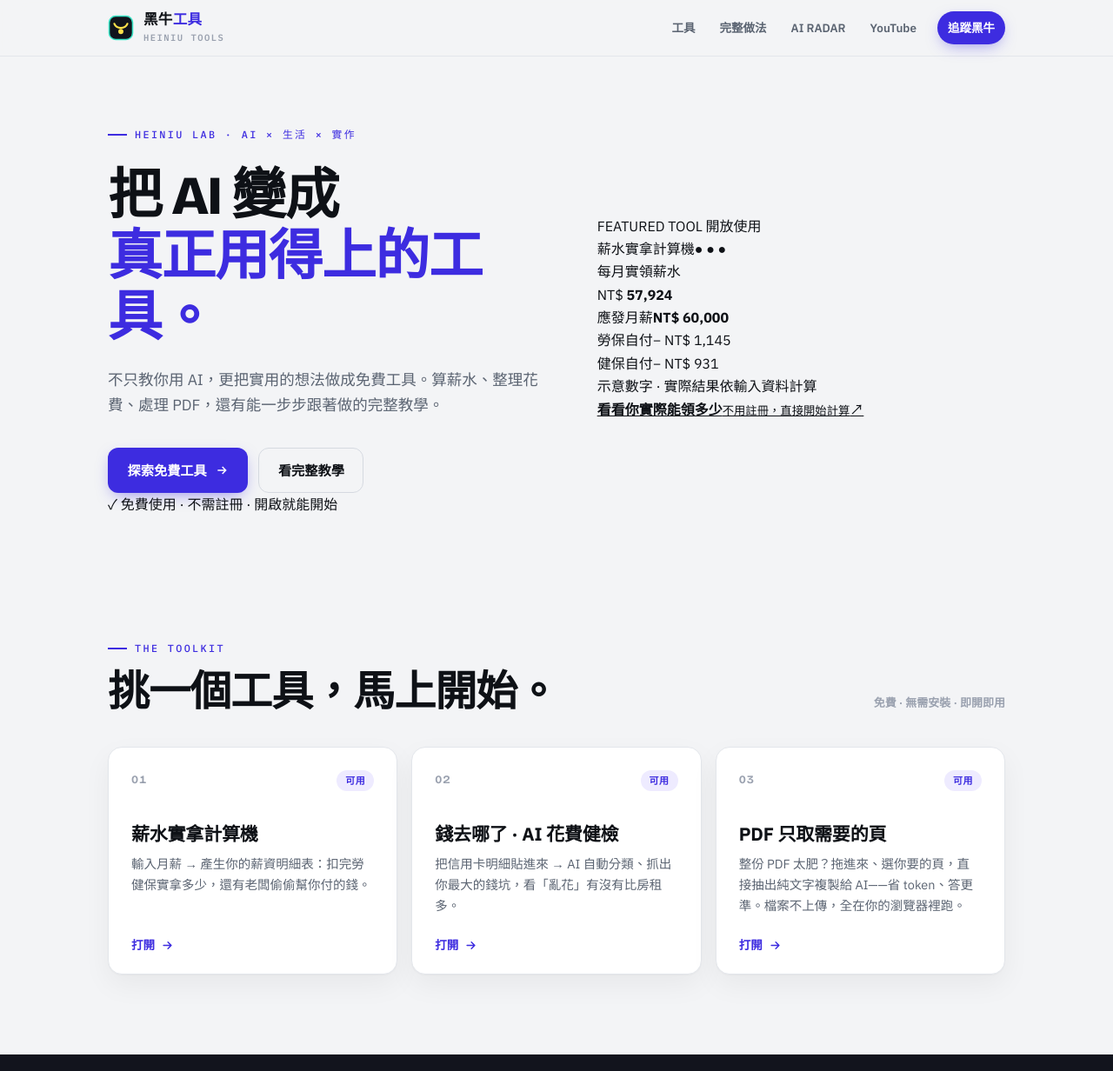
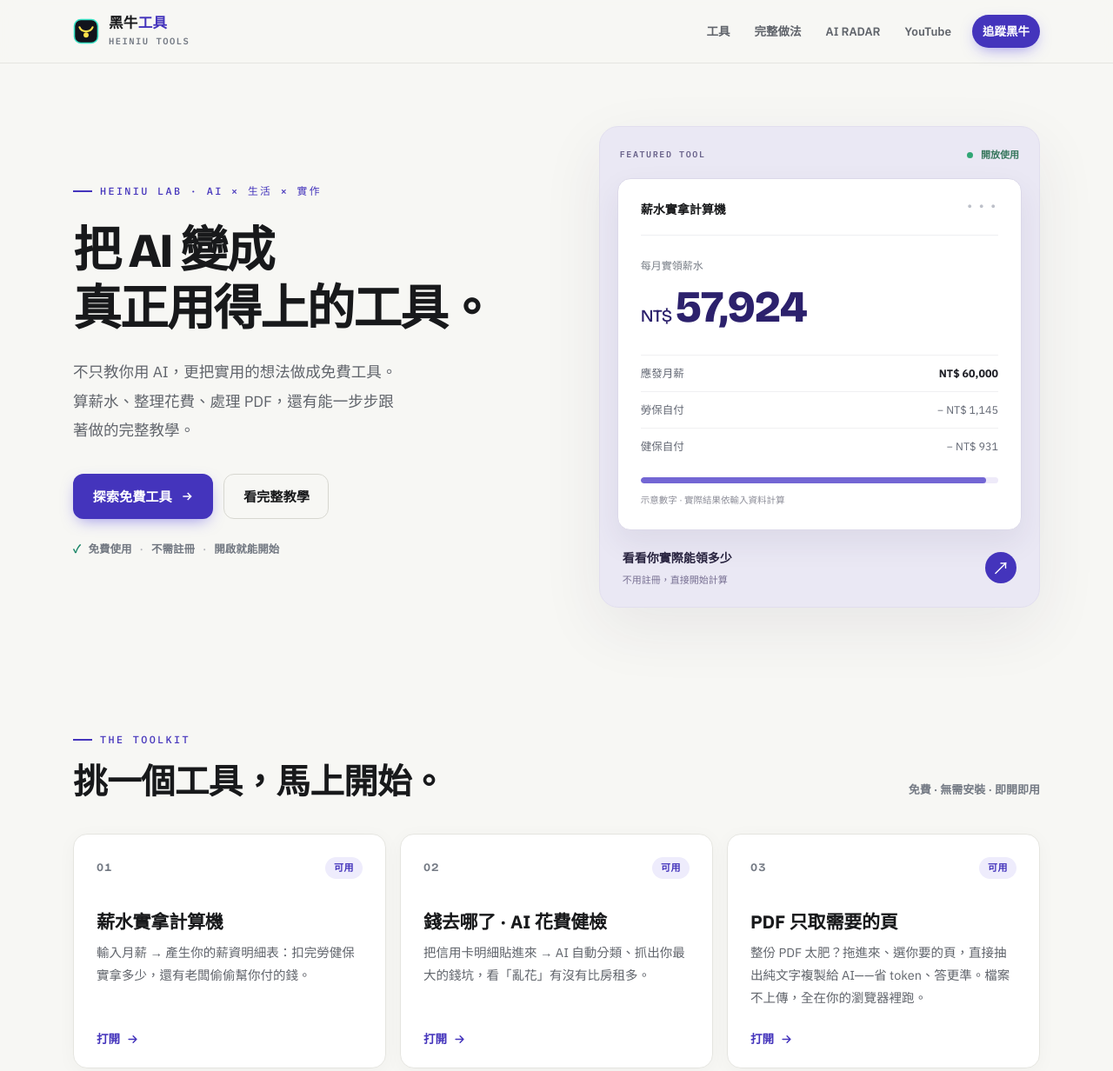
Before and after one commit to FATTY-BAMBA/heiniu-tools, a plain HTML site: page index.html in a window 1280 px wide. Shown: the top 1232 px of the page at 87% size. Drawn offline with nearby package versions, Linux system fonts and the light colour scheme.

Commit message:
Design: refresh assets/base.css for editorial toolkit homepage

```diff
--- a/assets/base.css
+++ b/assets/base.css
@@ -198,3 +198,73 @@ a:focus-visible,button:focus-visible,input:focus-visible,textarea:focus-visible,
 @media (prefers-reduced-motion: reduce){
   *{animation:none!important;transition:none!important;scroll-behavior:auto!important;}
 }
+
+/* Homepage refresh — editorial toolkit */
+:root{--bg:#F7F7F4;--bg-soft:#FAFAF8;--line:#E5E5E0;--line2:#D7D7D0;--ink:#18191B;--ink2:#60646B;--muted:#747A84;--hi:#4434BC;--hi-bright:#5746D4;--hi-soft:#EEECFC;--shadow:0 4px 22px rgba(20,20,28,.035);--wrap:1160px}
+.site-nav{background:rgba(247,247,244,.92)}
+.site-nav .wrap{height:72px}
+.hero{padding:92px 0 104px}
+.hero-grid{display:grid;grid-template-columns:1.04fr .96fr;gap:76px;align-items:center}
+.hero .eyebrow{margin-bottom:30px}
+.hero h1{max-width:none;font-size:clamp(2.6rem,4.35vw,4.25rem);line-height:1.2;letter-spacing:-.035em}
+.hero h1 .acc{color:var(--ink)}
+.hero .lede{font-size:17px;max-width:36ch;margin-top:28px;line-height:1.9}
+.hero .acts{margin-top:32px}
+.hero-assurance{display:flex;flex-wrap:wrap;align-items:center;gap:9px;margin-top:24px;color:#717781;font-size:12.5px;font-weight:600}
+.hero-assurance>span:first-child{color:#148364}
+.hero-assurance .sep{color:#B3B5BB}
+.hero-feature{background:#EAE8F4;border:1px solid #E1DEEE;border-radius:22px;padding:20px;box-shadow:0 24px 70px rgba(45,38,78,.08);min-width:0}
+.feature-top{display:flex;align-items:center;justify-content:space-between;gap:12px;padding:3px 3px 18px}
+.feature-kicker{font-family:var(--mono);font-size:10px;letter-spacing:.16em;font-weight:600;color:#6A638B}
+.feature-status{font-size:11px;font-weight:700;color:#36765C}
+.status-dot{display:inline-block;width:7px;height:7px;background:#31A675;border-radius:50%;margin-right:6px}
+.feature-window{background:#FFF;border:1px solid #DCD9E9;border-radius:15px;padding:24px 26px;box-shadow:0 14px 34px rgba(47,39,93,.08)}
+.feature-window-top{display:flex;justify-content:space-between;gap:10px;font-weight:800;font-size:14px;border-bottom:1px solid #EEEFF2;padding-bottom:17px}
+.feature-window-dots{font-size:9px;letter-spacing:3px;color:#BDC0C9}
+.feature-label{color:#777D86;font-size:12px;margin-top:25px}
+.feature-amount{font-family:var(--num);font-weight:500;color:#2C216C;font-size:20px;letter-spacing:-.04em;line-height:1.2;margin:7px 0 24px}
+.feature-amount strong{font-size:clamp(36px,4vw,52px);font-weight:800}
+.feature-line{display:flex;justify-content:space-between;gap:10px;border-top:1px solid #F0F0F2;padding:10px 0;color:#626773;font-size:12.5px}
+.feature-line b{color:#202128}
+.feature-meter{height:7px;background:#EEEAF9;border-radius:20px;overflow:hidden;margin-top:16px}
+.feature-meter span{display:block;width:96.5%;height:100%;background:#7366D4;border-radius:20px}
+.feature-caption{font-size:10.5px;color:#8B8C97;margin-top:11px}
+.feature-footer{display:flex;align-items:center;justify-content:space-between;gap:16px;text-decoration:none;padding:21px 6px 2px}
+.feature-footer b,.feature-footer small{display:block}
+.feature-footer b{font-size:14px;color:#28233F}
+.feature-footer small{font-size:11px;color:#776F92;margin-top:4px}
+.feature-arrow{width:36px;height:36px;display:grid;place-items:center;background:#4434BC;color:white;border-radius:50%;font-size:20px}
+.shelf{padding:76px 0 16px}
+.shelf-hd{margin-bottom:30px}
+.h-sec{font-size:clamp(1.8rem,3.1vw,2.75rem);line-height:1.28}
+.grid{grid-template-columns:repeat(3,minmax(0,1fr));gap:18px}
+.shelf-card{padding:0;border-radius:17px;overflow:hidden;gap:0}
+.sc-preview{height:168px;background:#F0EDFF;padding:22px;display:flex;justify-content:center;align-items:center;position:relative;border-bottom:1px solid rgba(30,28,40,.045)}
+.sc-preview[data-tone="mint"]{background:#E7F3EF}
+.sc-preview[data-tone="peach"]{background:#FBEEE6}
+.sc-preview[data-tone="blue"]{background:#EAF0F8}
+.sc-preview[data-tone="slate"]{background:#EBEEF2}
+.sc-preview[data-tone="lavender"]{background:#EFECFB}
+.sc-mini{width:100%;max-width:234px;padding:15px 16px;background:rgba(255,255,255,.94);border:1px solid rgba(35,31,56,.08);border-radius:11px;box-shadow:0 12px 28px rgba(25,21,49,.07)}
+.sc-mini-top{display:flex;align-items:center;justify-content:space-between;color:#6C7380;font-size:10px;font-weight:700}
+.sc-mini-symbol{font-size:15px;color:#5B4EC3}
+.sc-mini-value{font-family:var(--num);font-size:27px;font-weight:800;letter-spacing:-.035em;color:#23232A;margin-top:6px;line-height:1.25}
+.sc-mini-bar{height:5px;background:#E9E6F5;border-radius:30px;margin-top:13px;overflow:hidden}
+.sc-mini-bar:before{content:"";display:block;width:72%;height:100%;background:#7467CE;border-radius:30px}
+.sc-preview[data-tone="mint"] .sc-mini-bar:before{background:#399C77}
+.sc-preview[data-tone="peach"] .sc-mini-bar:before{background:#D8895C}
+.sc-preview[data-tone="blue"] .sc-mini-bar:before{background:#6B93D0}
+.sc-body{padding:23px 24px 24px;display:flex;flex-direction:column;flex:1}
+.shelf-card .sc-top{margin-bottom:14px}
+.shelf-card h3{font-size:19px}
+.shelf-card p{font-size:13.5px;line-height:1.8}
+.shelf-card .sc-go{margin-top:23px}
+.shelf.alt{margin-top:78px;padding:82px 0;background:#171923}
+.shelf.alt .sc-preview{border-color:rgba(255,255,255,.05)}
+.shelf.alt .sc-mini{background:#FFFFFF}
+.shelf.alt .sc-mini-top{color:#6C7380}
+.shelf.alt .sc-mini-value{color:#23232A}
+.promo{margin-top:86px}
+@media(max-width:1000px){.hero-grid{gap:36px}.grid{grid-template-columns:repeat(2,minmax(0,1fr))}}
+@media(max-width:760px){.hero{padding:58px 0 64px}.hero-grid{grid-template-columns:1fr;gap:42px}.hero .lede{max-width:54ch}.hero-feature{max-width:520px;width:100%;margin:auto}.grid{grid-template-columns:repeat(2,minmax(0,1fr))}.shelf.alt{margin-top:56px}}
+@media(max-width:560px){.hero h1{font-size:clamp(2.25rem,9vw,3.1rem)}.grid{grid-template-columns:1fr}.sc-preview{height:174px}.hero-feature{padding:13px}.feature-window{padding:20px}.hero-assurance{font-size:11.5px}.shelf{padding:55px 0 8px}.shelf-hd{margin-bottom:24px}}
```
